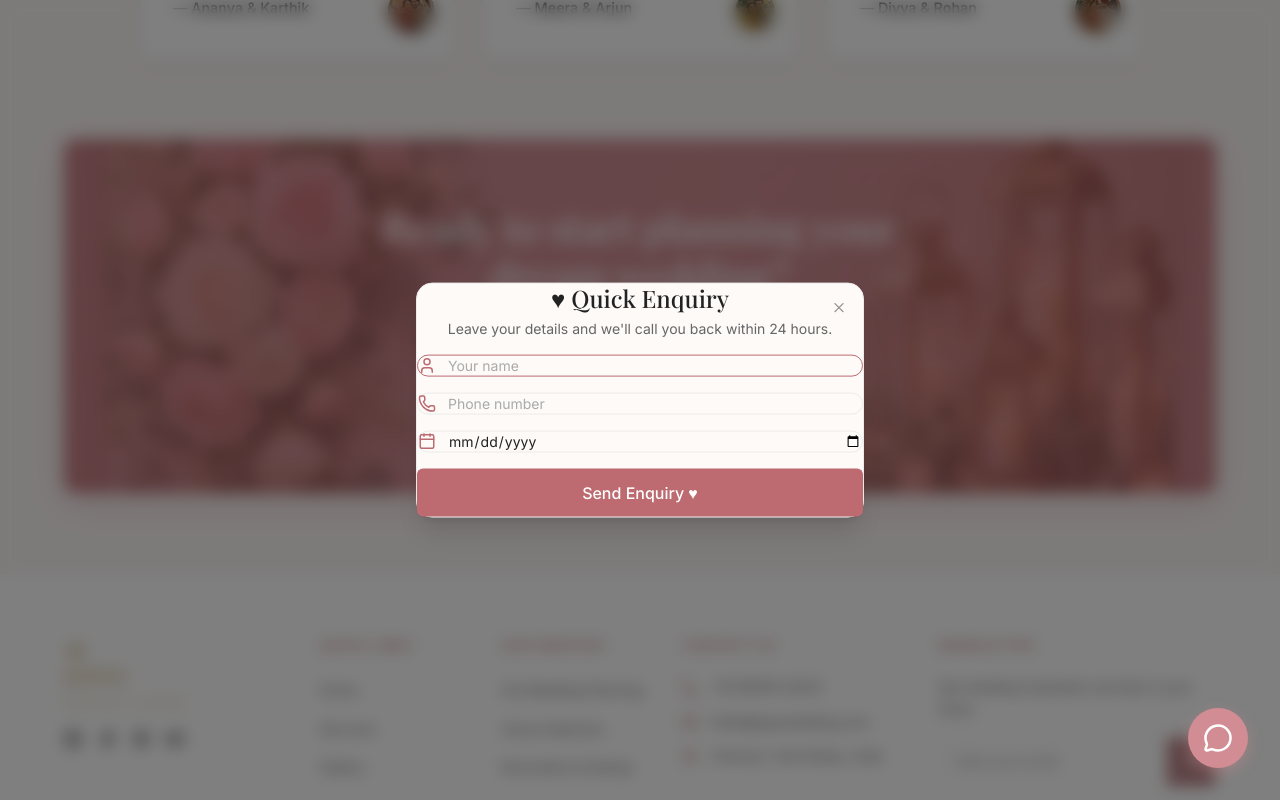
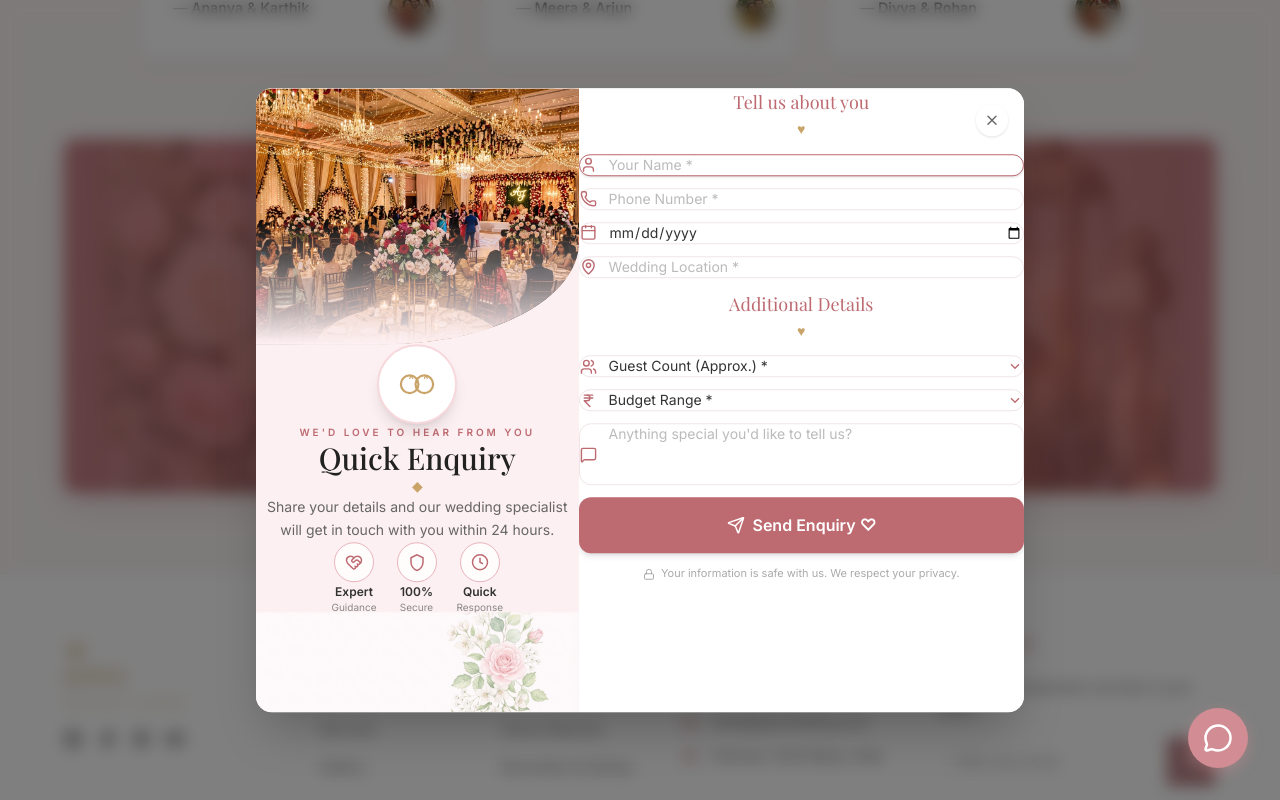
Before and after one commit to anbuselvamA/wedding-planner-, a React (Vite) app: page / in a window 1280 px wide. Both pictures are taken after a click on the button "Quick Enquiry". Shown: the part 2772-3572 px from the top of the page. Built offline with nearby package versions, Linux system fonts and the light colour scheme; a web font is replaced by a local one.

Commit message:
feat: Pixel-perfect Quick Enquiry 2-column dialog matching design reference

```diff
--- a/src/components/CTA.jsx
+++ b/src/components/CTA.jsx
@@ -1,24 +1,48 @@
 import React, { useState } from 'react';
 import './CTA.css';
 import { Link } from 'react-router-dom';
-import { Phone, User, Calendar } from 'lucide-react';
-import {
-  Dialog,
-  DialogContent,
-  DialogHeader,
-  DialogTitle,
-  DialogDescription,
-} from '@/components/ui/dialog';
-import { Button } from '@/components/ui/button';
+import { Phone, User, Calendar, MapPin, Users, IndianRupee, MessageSquare, Lock, Send, HeartHandshake } from 'lucide-react';
+import { Dialog, DialogContent } from '@/components/ui/dialog';
 
+// ─── Trust Badge ────────────────────────────────────────────────────────────
+const TrustBadge = ({ icon, label, sub }) => (
+  <div className="flex flex-col items-center gap-1">
+    <div className="w-10 h-10 rounded-full border border-[#e8b4ba] flex items-center justify-center bg-white/80">
+      {icon}
+    </div>
+    <span className="text-xs font-semibold text-[#333] leading-none">{label}</span>
+    <span className="text-[10px] text-[#888] leading-none">{sub}</span>
+  </div>
+);
+
+// ─── Form Field ─────────────────────────────────────────────────────────────
+const Field = ({ icon, children }) => (
+  <div className="flex items-center gap-3 bg-white border border-[#f0e4e6] rounded-xl px-4 py-3 focus-within:border-[#bd6a71] focus-within:shadow-sm transition-all">
+    <span className="text-[#bd6a71] shrink-0">{icon}</span>
+    {children}
+  </div>
+);
+
+const inputCls = "flex-1 bg-transparent text-sm outline-none text-[#333] placeholder:text-[#bbb] min-w-0";
+
+// ─── Section Label ───────────────────────────────────────────────────────────
+const SectionLabel = ({ children }) => (
+  <div className="text-center mb-4">
+    <p className="font-serif text-lg text-[#bd6a71]">{children}</p>
+    <span className="text-[#c9a367] text-sm">♥</span>
+  </div>
+);
+
+// ─── Main CTA Component ──────────────────────────────────────────────────────
 const CTA = () => {
   const [open, setOpen] = useState(false);
-  const [formData, setFormData] = useState({ name: '', phone: '', date: '' });
+  const [formData, setFormData] = useState({
+    name: '', phone: '', date: '', location: '', guests: '', budget: '', message: ''
+  });
   const [submitted, setSubmitted] = useState(false);
 
-  const handleChange = (e) => {
+  const handleChange = (e) =>
     setFormData(prev => ({ ...prev, [e.target.name]: e.target.value }));
-  };
 
   const handleSubmit = (e) => {
     e.preventDefault();
@@ -26,8 +50,8 @@ const CTA = () => {
     setTimeout(() => {
       setOpen(false);
       setSubmitted(false);
-      setFormData({ name: '', phone: '', date: '' });
-    }, 2000);
+      setFormData({ name: '', phone: '', date: '', location: '', guests: '', budget: '', message: '' });
+    }, 2500);
   };
 
   return (
@@ -38,11 +62,7 @@ const CTA = () => {
             <h2>Ready to start planning your dream wedding?</h2>
             <p>Let's create unforgettable memories together.</p>
             <div className="cta-buttons">
-              {/* Quick enquiry Dialog */}
-              <button
-                className="btn btn-primary cta-btn hover-glow"
-                onClick={() => setOpen(true)}
-              >
+              <button className="btn btn-primary cta-btn hover-glow" onClick={() => setOpen(true)}>
                 Quick Enquiry
               </button>
               <Link to="/book-consultation" className="btn btn-outline cta-btn">
@@ -53,64 +73,174 @@ const CTA = () => {
         </div>
       </div>
 
-      {/* shadcn Dialog */}
+      {/* ── Pixel-Perfect Quick Enquiry Dialog ── */}
       <Dialog open={open} onOpenChange={setOpen}>
-        <DialogContent className="sm:max-w-md">
-          <DialogHeader>
-            <DialogTitle className="text-center">
-              ♥ Quick Enquiry
-            </DialogTitle>
-            <DialogDescription className="text-center">
-              Leave your details and we'll call you back within 24 hours.
-            </DialogDescription>
-          </DialogHeader>
+        <DialogContent className="max-w-3xl bg-white p-0 max-h-[95vh] overflow-y-auto">
+          <div className="flex flex-col md:flex-row min-h-0">
 
-          {submitted ? (
-            <div className="text-center py-8">
-              <div className="text-4xl mb-3">💌</div>
-              <p className="font-serif text-lg text-[#222]">Thank you!</p>
-              <p className="text-sm text-[#666] mt-1">We'll be in touch very soon.</p>
-            </div>
-          ) : (
-            <form onSubmit={handleSubmit} className="flex flex-col gap-4 py-4">
-              <div className="flex items-center gap-3 border border-[#ececec] rounded-xl px-3 py-2 focus-within:border-[#bd6a71] transition-colors">
-                <User size={18} color="#bd6a71" />
-                <input
-                  name="name"
-                  placeholder="Your name"
-                  value={formData.name}
-                  onChange={handleChange}
-                  required
-                  className="flex-1 bg-transparent text-sm outline-none text-[#222] placeholder:text-[#aaa]"
+            {/* ── LEFT PANEL ── */}
+            <div className="relative w-full md:w-[42%] bg-[#fdf0f2] flex flex-col items-center shrink-0 overflow-hidden">
+
+              {/* Top wedding photo */}
+              <div className="relative w-full h-56 md:h-64 overflow-hidden">
+                <img
+                  src="/images/gallery_2.png"
+                  alt="Wedding decoration"
+                  className="w-full h-full object-cover"
+                  style={{ borderRadius: '0 0 60% 0 / 0 0 40% 0' }}
+                />
+                {/* gradient fade */}
+                <div className="absolute inset-0 bg-gradient-to-b from-transparent via-transparent to-[#fdf0f2]" style={{ borderRadius: '0 0 60% 0 / 0 0 40% 0' }} />
+              </div>
+
+              {/* Wedding rings icon overlapping the photo */}
+              <div className="relative -mt-10 z-10 w-20 h-20 rounded-full bg-white shadow-lg flex items-center justify-center border-2 border-[#f7d8dc]">
+                <svg viewBox="0 0 60 60" width="44" height="44" fill="none">
+                  <circle cx="20" cy="30" r="12" stroke="#c9a367" strokeWidth="3" fill="none"/>
+                  <circle cx="40" cy="30" r="12" stroke="#c9a367" strokeWidth="3" fill="none"/>
+                  <path d="M20 22 L22 18 L24 22" stroke="#c9a367" strokeWidth="1.5" strokeLinecap="round" strokeLinejoin="round" fill="none"/>
+                  <path d="M40 22 L42 18 L44 22" stroke="#c9a367" strokeWidth="1.5" strokeLinecap="round" strokeLinejoin="round" fill="none"/>
+                </svg>
+              </div>
+
+              {/* Text content */}
+              <div className="px-7 pt-4 pb-3 text-center flex flex-col items-center">
+                <p className="text-[10px] uppercase tracking-[3px] text-[#bd6a71] font-semibold mb-1">
+                  WE'D LOVE TO HEAR FROM YOU
+                </p>
+                <h2 className="font-serif text-3xl text-[#222] mb-1 leading-tight">Quick Enquiry</h2>
+                <div className="text-[#c9a367] text-sm mb-3">◆</div>
+                <p className="text-sm text-[#666] leading-relaxed text-center">
+                  Share your details and our wedding specialist will get in touch with you within 24 hours.
+                </p>
+              </div>
+
+              {/* Trust badges */}
+              <div className="flex items-center justify-center gap-5 px-6 py-4">
+                <TrustBadge
+                  icon={<HeartHandshake size={18} color="#bd6a71" />}
+                  label="Expert"
+                  sub="Guidance"
+                />
+                <TrustBadge
+                  icon={
+                    <svg viewBox="0 0 24 24" width="18" height="18" fill="none" stroke="#bd6a71" strokeWidth="2">
+                      <path d="M12 2L4 6v6c0 5 3.5 9.7 8 11 4.5-1.3 8-6 8-11V6l-8-4z"/>
+                    </svg>
+                  }
+                  label="100%"
+                  sub="Secure"
+                />
+                <TrustBadge
+                  icon={
+                    <svg viewBox="0 0 24 24" width="18" height="18" fill="none" stroke="#bd6a71" strokeWidth="2">
+                      <circle cx="12" cy="12" r="10"/>
+                      <polyline points="12,6 12,12 16,14"/>
+                    </svg>
+                  }
+                  label="Quick"
+                  sub="Response"
                 />
               </div>
-              <div className="flex items-center gap-3 border border-[#ececec] rounded-xl px-3 py-2 focus-within:border-[#bd6a71] transition-colors">
-                <Phone size={18} color="#bd6a71" />
-                <input
-                  name="phone"
-                  type="tel"
-                  placeholder="Phone number"
-                  value={formData.phone}
-                  onChange={handleChange}
-                  required
-                  className="flex-1 bg-transparent text-sm outline-none text-[#222] placeholder:text-[#aaa]"
+
+              {/* Decorative pink roses at bottom */}
+              <div className="mt-auto w-full">
+                <img
+                  src="/images/floral_left_edge.png"
+                  alt=""
+                  className="w-full object-cover opacity-60"
+                  style={{ maxHeight: '100px', transform: 'scaleX(-1) scaleY(1)' }}
                 />
               </div>
-              <div className="flex items-center gap-3 border border-[#ececec] rounded-xl px-3 py-2 focus-within:border-[#bd6a71] transition-colors">
-                <Calendar size={18} color="#bd6a71" />
-                <input
-                  name="date"
-                  type="date"
-                  value={formData.date}
-                  onChange={handleChange}
-                  className="flex-1 bg-transparent text-sm outline-none text-[#222]"
-                />
-              </div>
-              <Button type="submit" className="mt-2 w-full h-12 text-base">
-                Send Enquiry ♥
-              </Button>
-            </form>
-          )}
+            </div>
+
+            {/* ── RIGHT PANEL ── */}
+            <div className="flex-1 bg-white px-6 py-6 md:px-8 overflow-y-auto">
+              {submitted ? (
+                <div className="flex flex-col items-center justify-center h-full py-16 gap-4">
+                  <div className="text-5xl">💌</div>
+                  <p className="font-serif text-2xl text-[#222]">Thank You!</p>
+                  <p className="text-sm text-[#888] text-center">Our wedding specialist will contact you within 24 hours.</p>
+                </div>
+              ) : (
+                <form onSubmit={handleSubmit} className="flex flex-col gap-3">
+                  {/* Section: Tell us about you */}
+                  <SectionLabel>Tell us about you</SectionLabel>
+
+                  <Field icon={<User size={17} />}>
+                    <input name="name" placeholder="Your Name *" value={formData.name}
+                      onChange={handleChange} required className={inputCls} />
+                  </Field>
+
+                  <Field icon={<Phone size={17} />}>
+                    <input name="phone" type="tel" placeholder="Phone Number *" value={formData.phone}
+                      onChange={handleChange} required className={inputCls} />
+                  </Field>
+
+                  <Field icon={<Calendar size={17} />}>
+                    <input name="date" type="date" placeholder="Wedding Date *" value={formData.date}
+                      onChange={handleChange} required
+                      className={`${inputCls} [color-scheme:light]`} />
+                  </Field>
+
+                  <Field icon={<MapPin size={17} />}>
+                    <input name="location" placeholder="Wedding Location *" value={formData.location}
+                      onChange={handleChange} required className={inputCls} />
+                  </Field>
+
+                  {/* Section: Additional Details */}
+                  <SectionLabel>Additional Details</SectionLabel>
+
+                  <Field icon={<Users size={17} />}>
+                    <select name="guests" value={formData.guests} onChange={handleChange}
+                      className={`${inputCls} cursor-pointer appearance-none`} required>
+                      <option value="" disabled>Guest Count (Approx.) *</option>
+                      <option value="50-100">50 – 100</option>
+                      <option value="100-300">100 – 300</option>
+                      <option value="300-500">300 – 500</option>
+                      <option value="500+">500+</option>
+                    </select>
+                    <svg viewBox="0 0 24 24" width="16" height="16" fill="none" stroke="#bd6a71" strokeWidth="2" className="shrink-0">
+                      <polyline points="6,9 12,15 18,9"/>
+                    </svg>
+                  </Field>
+
+                  <Field icon={<IndianRupee size={17} />}>
+                    <select name="budget" value={formData.budget} onChange={handleChange}
+                      className={`${inputCls} cursor-pointer appearance-none`} required>
+                      <option value="" disabled>Budget Range *</option>
+                      <option value="below-5L">Below ₹5 Lakhs</option>
+                      <option value="5-10L">₹5 – 10 Lakhs</option>
+                      <option value="10-25L">₹10 – 25 Lakhs</option>
+                      <option value="25-50L">₹25 – 50 Lakhs</option>
+                      <option value="above-50L">Above ₹50 Lakhs</option>
+                    </select>
+                    <svg viewBox="0 0 24 24" width="16" height="16" fill="none" stroke="#bd6a71" strokeWidth="2" className="shrink-0">
+                      <polyline points="6,9 12,15 18,9"/>
+                    </svg>
+                  </Field>
+
+                  <Field icon={<MessageSquare size={17} />}>
+                    <textarea name="message" placeholder="Anything special you'd like to tell us?"
+                      value={formData.message} onChange={handleChange} rows={3}
+                      className={`${inputCls} resize-none`} />
+                  </Field>
+
+                  {/* Submit */}
+                  <button type="submit"
+                    className="mt-1 w-full h-14 rounded-xl bg-[#bd6a71] hover:bg-[#a2565c] text-white font-semibold text-base flex items-center justify-center gap-2 transition-all shadow-md hover:shadow-lg hover:-translate-y-0.5">
+                    <Send size={18} />
+                    Send Enquiry ♡
+                  </button>
+
+                  {/* Privacy note */}
+                  <p className="flex items-center justify-center gap-1.5 text-[11px] text-[#aaa] text-center">
+                    <Lock size={12} /> Your information is safe with us. We respect your privacy.
+                  </p>
+                </form>
+              )}
+            </div>
+          </div>
         </DialogContent>
       </Dialog>
     </section>
--- a/src/components/ui/dialog.jsx
+++ b/src/components/ui/dialog.jsx
@@ -26,13 +26,13 @@ function DialogContent({ className, children, ...props }) {
       <DialogOverlay />
       <DialogPrimitive.Content
         className={cn(
-          "fixed left-1/2 top-1/2 z-50 grid w-full max-w-lg -translate-x-1/2 -translate-y-1/2 gap-4 bg-[#fdfaf8] p-6 shadow-xl duration-200 data-[state=open]:animate-in data-[state=closed]:animate-out data-[state=closed]:fade-out-0 data-[state=open]:fade-in-0 data-[state=closed]:zoom-out-95 data-[state=open]:zoom-in-95 rounded-2xl border border-[#ececec] mx-4",
+          "fixed left-1/2 top-1/2 z-50 w-[calc(100%-2rem)] -translate-x-1/2 -translate-y-1/2 shadow-2xl duration-200 data-[state=open]:animate-in data-[state=closed]:animate-out data-[state=closed]:fade-out-0 data-[state=open]:fade-in-0 data-[state=closed]:zoom-out-95 data-[state=open]:zoom-in-95 rounded-2xl overflow-hidden",
           className
         )}
         {...props}
       >
         {children}
-        <DialogPrimitive.Close className="absolute right-4 top-4 rounded-sm opacity-70 ring-offset-background transition-opacity hover:opacity-100 focus:outline-none focus:ring-2 focus:ring-[#bd6a71] disabled:pointer-events-none">
+        <DialogPrimitive.Close className="absolute right-4 top-4 z-10 w-8 h-8 flex items-center justify-center rounded-full bg-white/90 shadow-sm transition-all hover:bg-white hover:shadow-md focus:outline-none focus:ring-2 focus:ring-[#bd6a71]">
           <X className="h-4 w-4 text-[#666]" />
           <span className="sr-only">Close</span>
         </DialogPrimitive.Close>
```
